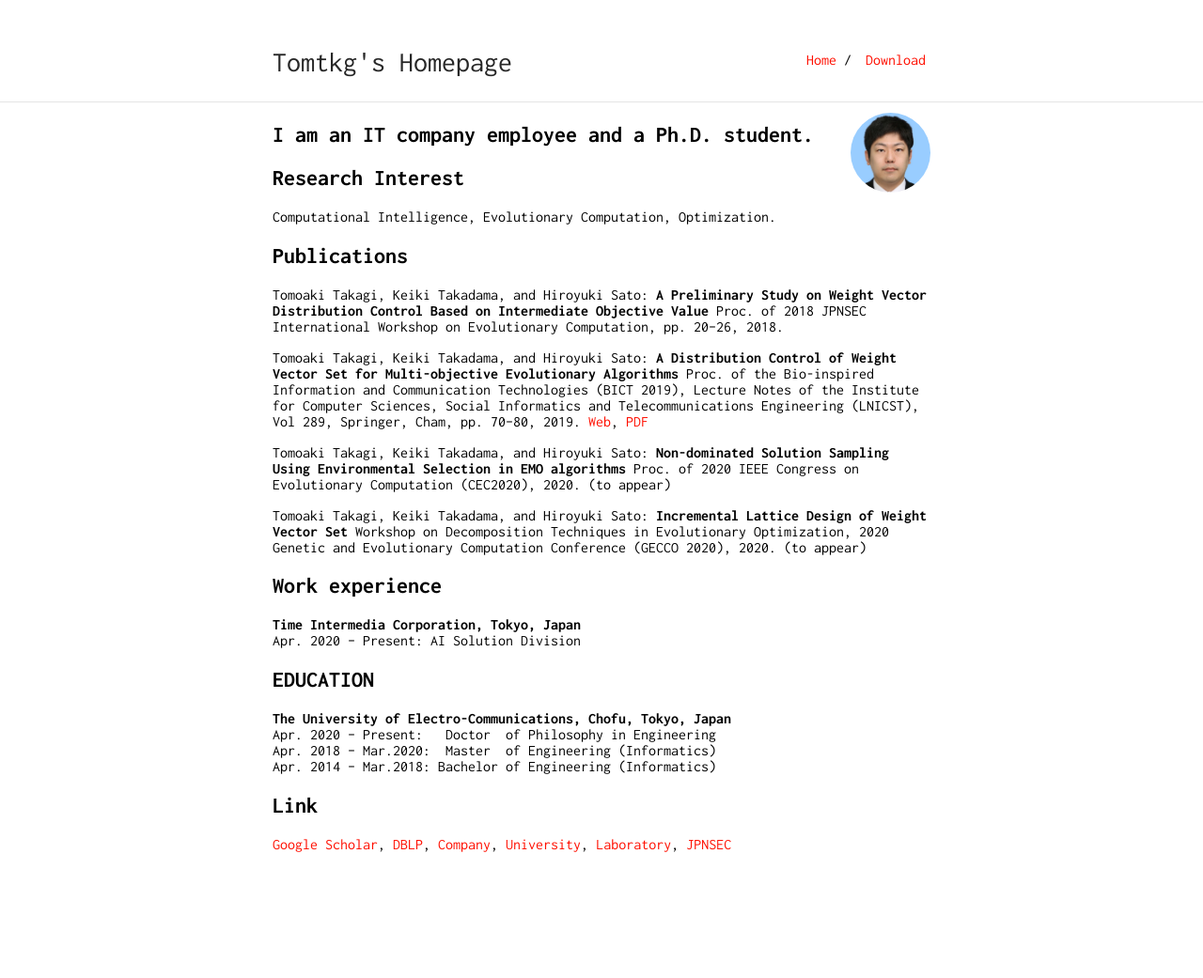
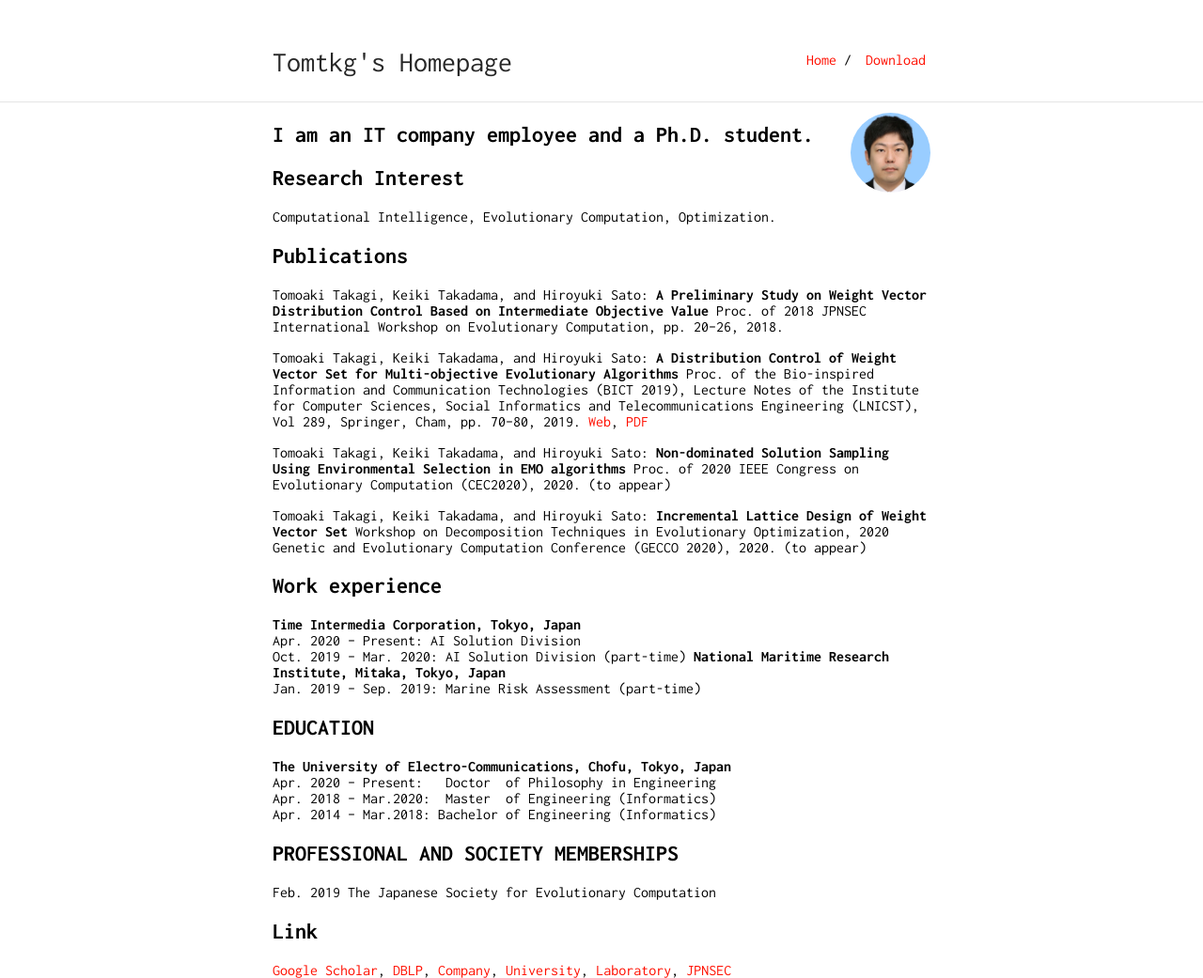
Before and after one commit to tomtkg/tomtkg.github.io, a Jekyll site: the page built from index.md, in a window 1280 px wide. Shown: the whole page at 94% size. Built offline with Jekyll 4.4.1, drawn with Linux system fonts in a browser that asks for light colours; before the commit the page ends 907 px from its top, so only the background shows below that.

Commit message:
Update index.md

```diff
--- a/index.md
+++ b/index.md
@@ -23,6 +23,9 @@ Tomoaki Takagi, Keiki Takadama, and Hiroyuki Sato: **Incremental Lattice Design
 ## Work experience
 **Time Intermedia Corporation, Tokyo, Japan**
 Apr. 2020 – Present: AI Solution Division
+Oct. 2019 – Mar. 2020: AI Solution Division (part-time)
+**National Maritime Research Institute, Mitaka, Tokyo, Japan**
+Jan. 2019 – Sep. 2019: Marine Risk Assessment (part-time)
 
 ## EDUCATION
 **The University of Electro-Communications, Chofu, Tokyo, Japan**
@@ -30,5 +33,8 @@ Apr. 2020 – Present: &nbsp;&nbsp;Doctor &nbsp;of Philosophy in Engineering
 Apr. 2018 – Mar.2020: &nbsp;Master &nbsp;of Engineering (Informatics)
 Apr. 2014 – Mar.2018: Bachelor of Engineering (Informatics)
 
+## PROFESSIONAL AND SOCIETY MEMBERSHIPS
+Feb. 2019 The Japanese Society for Evolutionary Computation
+
 ## Link
 [Google Scholar](https://scholar.google.co.jp/citations?user=jsYC8NMAAAAJ), [DBLP](https://dblp.uni-trier.de/pers/hd/t/Takagi:Tomoaki), [Company](https://www.timedia.co.jp), [University](https://www.uec.ac.jp), [Laboratory](http://hs.hc.uec.ac.jp/index.php?%E9%AB%98%E6%9C%A8%20%E6%99%BA%E7%AB%A0), [JPNSEC](http://www.jpnsec.org/)
```
